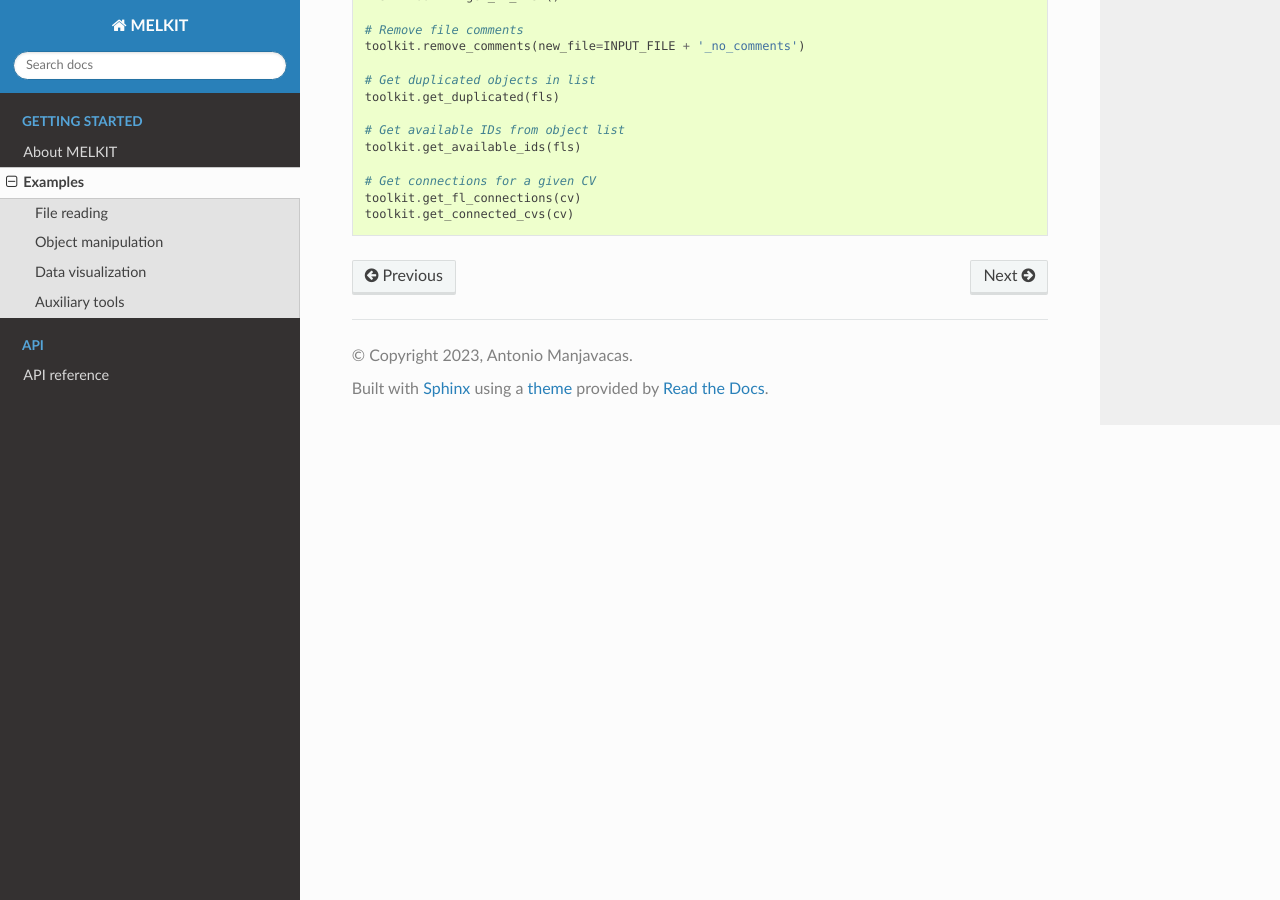
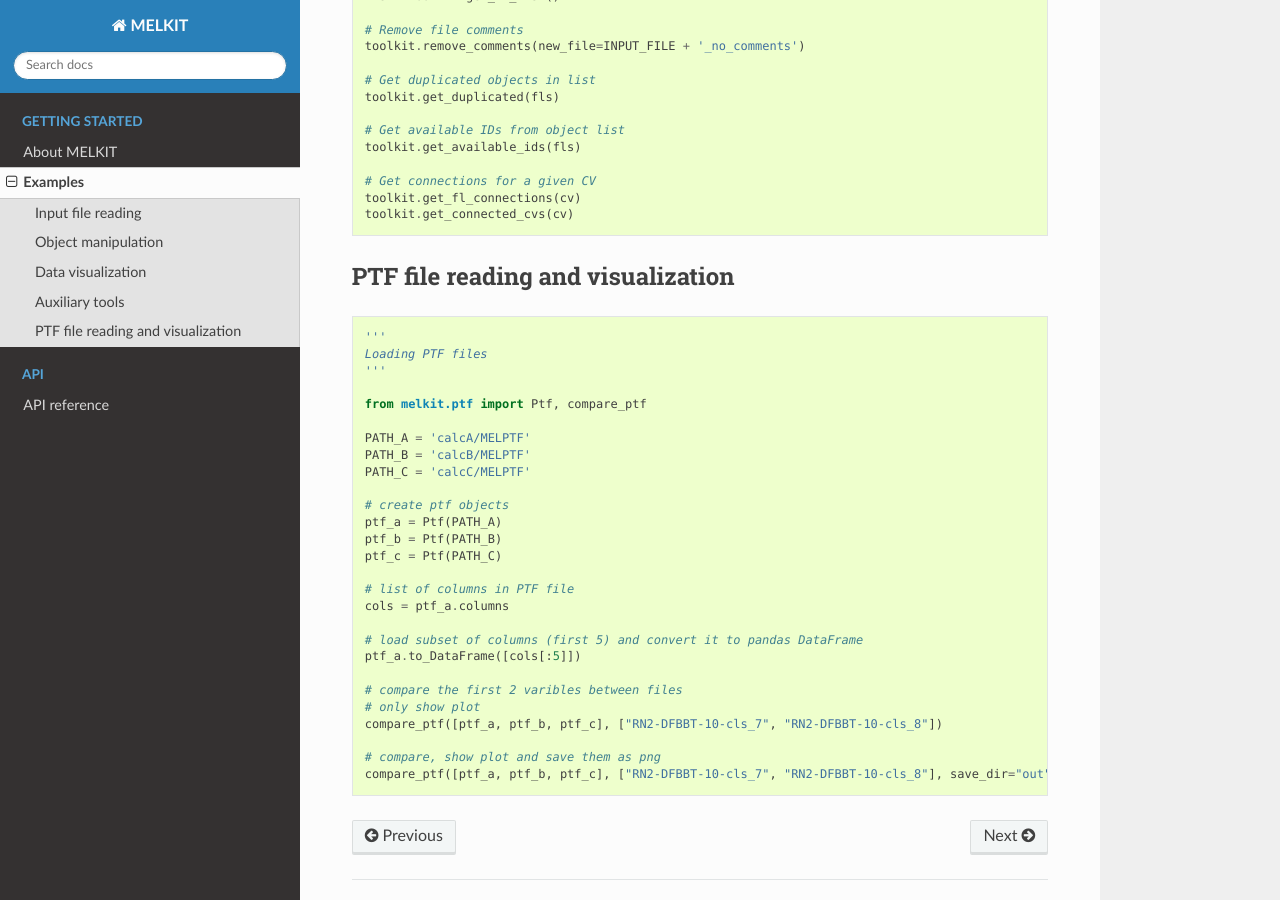
Before and after one commit to manjavacas/melkit, a Sphinx documentation site: the page built from docs/source/pages/examples.rst, in a window 1280 px wide and 900 px high, scrolled down 1833 px. Built offline with Sphinx 7.4.7 and the Read the Docs theme 2.0.0, drawn with Linux system fonts in a browser that asks for light colours; some of the changed text lies outside the part shown.

Commit message:
ptf examples

```diff
--- /dev/null
+++ b/docs/source/code/ptf_example.py
@@ -0,0 +1,27 @@
+'''
+Loading PTF files
+'''
+
+from melkit.ptf import Ptf, compare_ptf
+
+PATH_A = 'calcA/MELPTF'
+PATH_B = 'calcB/MELPTF'
+PATH_C = 'calcC/MELPTF'
+
+# create ptf objects
+ptf_a = Ptf(PATH_A)
+ptf_b = Ptf(PATH_B)
+ptf_c = Ptf(PATH_C)
+
+# list of columns in PTF file
+cols = ptf_a.columns
+
+# load subset of columns (first 5) and convert it to pandas DataFrame
+ptf_a.to_DataFrame([cols[:5]])
+
+# compare the first 2 varibles between files
+# only show plot
+compare_ptf([ptf_a, ptf_b, ptf_c], ["RN2-DFBBT-10-cls_7", "RN2-DFBBT-10-cls_8"])
+
+# compare, show plot and save them as png
+compare_ptf([ptf_a, ptf_b, ptf_c], ["RN2-DFBBT-10-cls_7", "RN2-DFBBT-10-cls_8"], save_dir="out")
--- a/docs/source/pages/examples.rst
+++ b/docs/source/pages/examples.rst
@@ -5,8 +5,8 @@ Examples
 
 In this section, some basic usage examples of MELKIT are shown.
 
-File reading
-------------
+Input file reading
+------------------
 
 .. literalinclude:: ../code/read.py
 
@@ -24,3 +24,8 @@ Auxiliary tools
 ---------------
 
 .. literalinclude:: ../code/aux_tools.py
+
+PTF file reading and visualization
+----------------------------------
+
+.. literalinclude:: ../code/ptf_example.py
```
